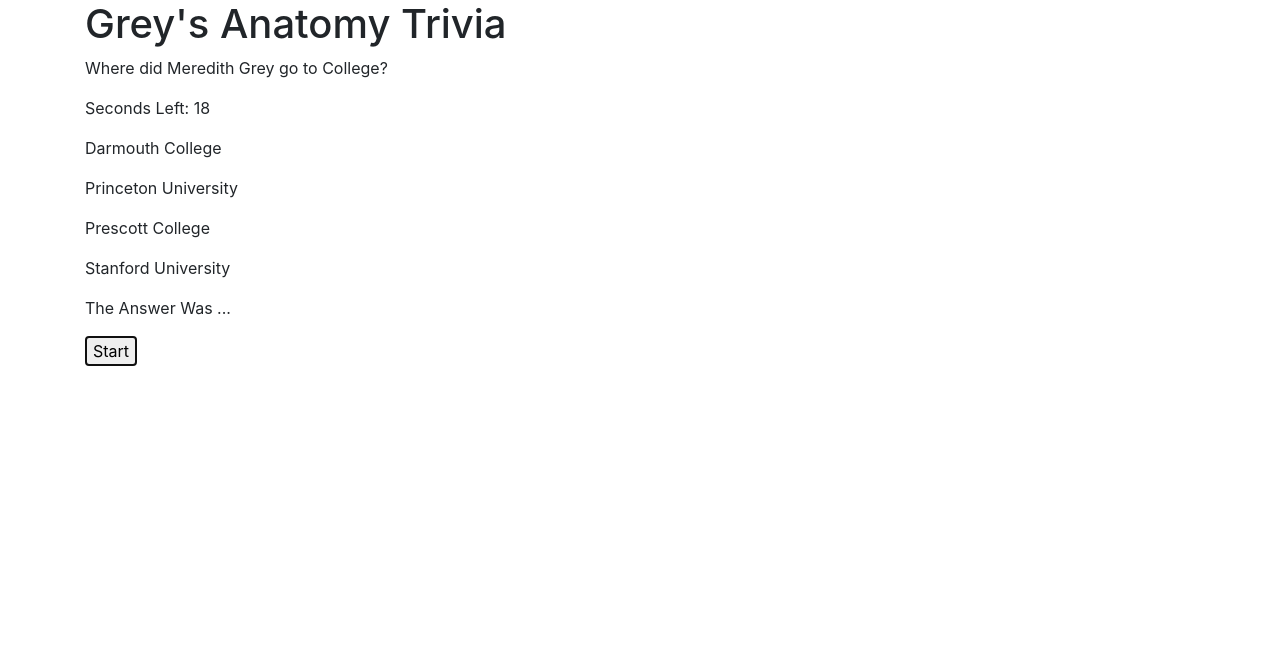
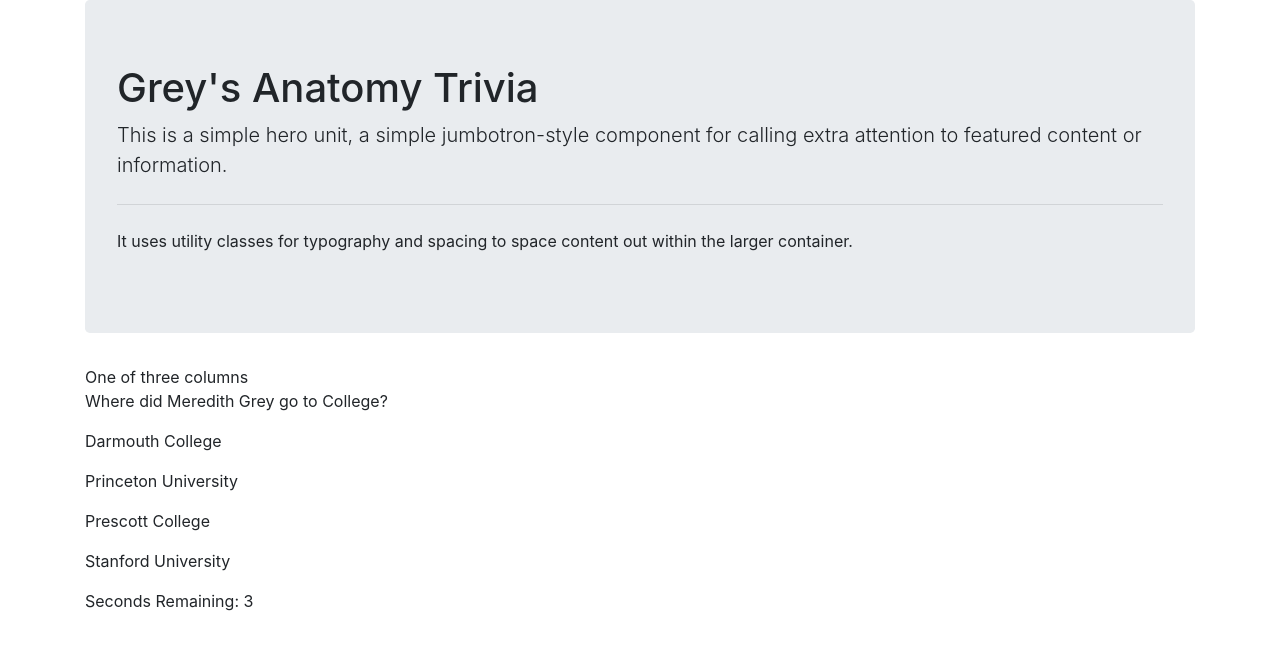
Before and after one commit to sengland88/TriviaGame, a plain HTML site: page index.html in a window 1280 px wide. Both pictures are taken after a click on the button "Start". Drawn offline with nearby package versions, Linux system fonts and the light colour scheme.

Commit message:
created the logic for the trivia game and began update html

```diff
--- a/assets/javascript/app.js
+++ b/assets/javascript/app.js
@@ -1,149 +1,151 @@
-$(document).ready(function () {
+$(document).ready(function() {
 
-let theQuestion = 0
-let correctAnswers = 0
-let incorrectAnswers = 0
-let unansweredQuestions = 0
-// let questionSeconds = 20
-// var questionCounter
-let gameStart = false
+  hideText()
 
-$(".answer").on("click", questionHandler)
 
-$(".button").on("click" , function() {
-    console.log("you clicked the start button")
-    gameStart = true
-    questionGenerator()
-})
+  let theQuestion = 0;
+  let correctAnswers = 0;
+  let incorrectAnswers = 0;
+  let unansweredQuestions = 0;
+  let gameStart = false;
+
+
+  $(".button").show();
+
+  $(".answer").on("click", questionHandler);
+
+  $(".button").on("click", function() {
+    // console.log("you clicked the start button");
+    gameStart = true;
+    questionGenerator();
+  });
 
   function questionGenerator() {
+    questionChecker();
 
     if (gameStart) {
-
-        showText()
-        theTimer(20)
-
-        $(".question").html(triviaQuestions[theQuestion].question)
-        console.log(triviaQuestions[theQuestion].question)
-
-        $(".answerOne").html(triviaQuestions[theQuestion].answers[0])
-        $(".answerTwo").html(triviaQuestions[theQuestion].answers[1])
-        $(".answerThree").html(triviaQuestions[theQuestion].answers[2])
-        $(".answerFour").html(triviaQuestions[theQuestion].answers[3])
+        showText();
+        theTimer(5);
+        $(".image").html(" ")
+        $(".button").hide()
+        $(".theResult").hide()
+        $(".question").html(triviaQuestions[theQuestion].question);
+        $(".answerOne").html(triviaQuestions[theQuestion].answers[0]);
+        $(".answerTwo").html(triviaQuestions[theQuestion].answers[1]);
+        $(".answerThree").html(triviaQuestions[theQuestion].answers[2]);
+        $(".answerFour").html(triviaQuestions[theQuestion].answers[3]);
     }
   }
 
   function questionHandler() {
+    clearInterval(interval);
+    questionChecker();
 
     if (gameStart === false) {
-        return
+      return false;
     }
 
-    let answerIndex = parseInt($(this).attr("value"))
-    console.log(`${answerIndex} is answer index`)
+    let answerIndex = parseInt($(this).attr("value"));
+    // console.log(`${answerIndex} is answer index`);
     // return false
 
     if (answerIndex === triviaQuestions[theQuestion].theAnswer) {
-        console.log("correct!")
-        correctAnswers++
-        cutePopUp()
-        console.log(`you have ${correctAnswers} correct answers in the game`)
+    //   console.log("correct!");
+      correctAnswers++;
+      cutePopUp();
+    //   console.log(`you have ${correctAnswers} correct answers in the game`);
     } else {
-        console.log("incorrect!")
-        incorrectAnswers++
-        uglyPopUp()
-        console.log(`you have ${incorrectAnswers} incorrect answers in the game`)
+    //   console.log("incorrect!");
+      incorrectAnswers++;
+      uglyPopUp();
+    //   console.log(`you have ${incorrectAnswers} incorrect answers in the game`);
     }
-
   }
 
   function cutePopUp() {
-    hideText()
-    alert("you got the answer right!")
-    theDelay()
+    hideText();
+    // console.log("you got the answer right!");
+    $(".image").show().html(triviaQuestions[theQuestion].correctAnswer)
+    theDelay();
   }
 
   function uglyPopUp() {
-    hideText()
-    console.log("you got it wrong")
-    theDelay()
+    let answerNumber = triviaQuestions[theQuestion].theAnswer
+    // console.log(answerNumber)
+    hideText();
+    // console.log("you got it wrong");
+    $(".image").show().html(triviaQuestions[theQuestion].incorrectAnswer)
+
+
+    $(".theResult").show().html(`The Correct Answer was ${triviaQuestions[theQuestion].answers[answerNumber]}`)
+    theDelay();
   }
 
   function theDelay() {
     theQuestion++;
-    questionChecker()
+    questionChecker();
     setTimeout(questionGenerator, 3000);
-    cle
     //resetTimer
   }
 
-function questionChecker() {
-
-    if (theQuestion == triviaQuestions.length){
-        console.log("you've reached the ends")
-        alert("You're done!")
-        gameStart = false
-    }
-}
-
-// function theTimes() {
-//     clearInterval(questionCounter);
-//     console.log(`${questionCounter} is the question counter`)
-//     debugger
-//     questionCounter = setInterval(theTimer, 1000)
-// }
-
-// function theTimer() {
-
-//     questionSeconds--
-//     $(".seconds").html(questionSeconds)
-//     if (questionSeconds === 0) {
-//         questionSeconds = 20
-//         theQuestion++
-//         setTimeout(questionGenerator, 3000);
-//         hideText()
-//     }
-// }
-
   function theTimer(seconds) {
-
-    let timer = document.querySelector('.seconds');
-    timer.innerHTML = seconds;
+    let timer = $(".seconds");
+    timer.html(seconds);
     // every second
 
-    interval = setInterval(function(){
+    interval = setInterval(function() {
       // grab that number
-        let currentNumber = Number(timer.innerHTML);
+      let currentNumber = Number(timer.html());
       // decrease it by 1
       currentNumber--;
       // display the new number on the screen
-        timer.innerHTML = currentNumber;
+      timer.html(currentNumber);
+    //   console.log(currentNumber);
       // if timer  = 0
+
+      if (
+        $(".answer").on("click", function() {
+          clearInterval(interval);
+        })
+      )
         if (currentNumber === 0) {
           // stop timer
-            unansweredQuestions++
-            theQuestion++
+          unansweredQuestions++;
+
+        //   console.log(`you have ${unansweredQuestions} unanswered questions`);
+          theQuestion++;
           clearInterval(interval);
           setTimeout(questionGenerator, 3000);
-            hideText()
+          hideText();
+          $(".question").show().html("C'mon - that was an easy one!");
+          $(".image").show().html("<img src='assets/images/seriously.gif' />")
+
         }
     }, 1000);
   }
 
   function hideText() {
-    $(".question").hide()
-    $(".timer").hide()
-    $(".answer").hide()
-    $(".theResult").hide()
-    $(".button").hide()
+    $(".question").hide();
+    $(".timer").hide();
+    $(".answer").hide();
+    $(".theResult").hide();
+
   }
 
   function showText() {
-    $(".question").show()
-    $(".timer").show()
-    $(".answer").show()
-    $(".theResult").show()
-    $(".button").show()
+    $(".question").show();
+    $(".timer").show();
+    $(".answer").show();
   }
 
-}) // document ready end bracket
+  function questionChecker() {
+    if (theQuestion == triviaQuestions.length) {
+      clearInterval(interval);
+      console.log("you've reached the ends");
+      alert("You're done!");
+      gameStart = false;
+      hideText();
+      clearInterval(interval);
+    }
+  }
+}); // document ready end bracket
--- a/assets/javascript/questions.js
+++ b/assets/javascript/questions.js
@@ -3,61 +3,78 @@ let triviaQuestions = [
     {question: "Where did Meredith Grey go to College?",
         answers: ["Darmouth College", "Princeton University" , "Prescott College" , "Stanford University"],
         theAnswer: 0,
+        correctAnswer: "<img src='assets/images/darmouth.gif' />",
+        incorrectAnswer: "<img src='assets/images/soSad.gif' />",
     },
 
     {question: "What does Cristina Yang call Alex Karev?",
         answers: ["Her Person" , "Evil Spawn" , "Four" , "Trash Can"],
         theAnswer: 1,
+        correctAnswer: "<img src='assets/images/evilspawn.gif' />",
+        incorrectAnswer: "<img src='assets/images/soSad.gif' />",
     },
 
     {question: "Which intern was pregnant at age 16?",
         answers: ["Meredith Grey" , "Lexie Grey" , "Isabell Stevens" , "Miranda Bailey"],
         theAnswer: 2,
+        correctAnswer: "<img src='assets/images/izzie.gif' />",
+        incorrectAnswer: "<img src='assets/images/soSad.gif' />",
     },
 
     {question: "What was the name of the first episode?",
         answers: ["'Band-aid Covers the Bullet Hole'", "'A Hard Day's Night'" , "'The First Cut is the Deepest'" ,  "'Raindrop Keeps Falling on My Head'"],
         theAnswer: 1,
+        correctAnswer: "<img src='assets/images/firstEpisode.gif' />",
+        incorrectAnswer: "<img src='assets/images/soSad.gif' />",
     },
 
     {question: "What is the name of the hospital Meredith works?",
         answers: ["Mercy West", "Seattle West", "Mercy Grace", "Seattle Grace"],
         theAnswer: 3,
+        correctAnswer: "<img src='assets/images/hosptial.gif' />",
+        incorrectAnswer: "<img src='assets/images/soSad.gif' />",
     },
 
     {question: "What is the name of the bar the doctors hang out in?",
         answers: [ "Emerald City Bar", "Southern Nights", "Ember", "The Lodge"],
         theAnswer: 0,
+        correctAnswer: "<img src='assets/images/drinking.gif' />",
+        incorrectAnswer: "<img src='assets/images/soSad.gif' />",
     },
 
     {question: "Who left Cristina Yang at the alter?",
         answers: [ "Derek Shepherd", "Preston Burke", "George O'Malley", "Alex Karev"],
         theAnswer: 1,
+        correctAnswer: "<img src='assets/images/alter.gif' />",
+        incorrectAnswer: "<img src='assets/images/soSad.gif' />",
     },
 
     {question: "What is the name that Alex Karev gives the woman he saved from the ferry accident?",
         answers: [ "Reed", "Rebecca", "Miranda", "Ava"],
         theAnswer: 3,
+        correctAnswer: "<img src='assets/images/rebecca.gif' />",
+        incorrectAnswer: "<img src='assets/images/soSad.gif' />",
     },
 
     {question: "Finish this phrase: You will always be my _______.",
         answers: ["Lover", "Friend", "Person", "Wife"],
         theAnswer: 2,
-    },
-
-    {question: "What is the name that Alex Karev gives the woman he saved from the ferry accident?",
-        answers: ["'It’s a beautiful day to save lives.'", "'You will always be my person.'", "'Pick me. Choose me. Love me.'", "'You were like coming up for fresh air.'"],
-        theAnswer: 0,
+        correctAnswer: "<img src='assets/images/myPerson.gif' />",
+        incorrectAnswer: "<img src='assets/images/soSad.gif' />",
     },
 
     {question: "What nickname do the interns give Derek Shephard?",
         answers: ["McDreamy", "McSteamy", "McHottie", "McBitchy"],
         theAnswer: 0,
+        correctAnswer: "<img src='assets/images/mcdreamy.gif' />",
+        incorrectAnswer: "<img src='assets/images/soSad.gif' />",
     },
 
     {question: "What is Meredith Grey’s sister’s name? ",
         answers: ["Ellis Grey", "Courtney Grey", "Lexie Grey",  "Rebecca Grey"],
         theAnswer: 2,
+        correctAnswer: "<img src='assets/images/lexie.gif' />",
+        incorrectAnswer: "<img src='assets/images/soSad.gif' />",
     }
 
 ] // triviaQuestions end bracket
--- a/index.html
+++ b/index.html
@@ -12,21 +12,40 @@
 
     <div class="container">
 
-        <h1>Grey's Anatomy Trivia</h1>
+            <div class="row">
+                <div class="col-sm-12">
+                    <div class="jumbotron">
+                            <h1>Grey's Anatomy Trivia</h1>
 
-        <p class="question">Test Question</p>
+                            <p class="lead">This is a simple hero unit, a simple jumbotron-style component for calling extra attention to featured content or information.</p>
+                            <hr class="my-4">
+                            <p>It uses utility classes for typography and spacing to space content out within the larger container.</p>
+                            <button class="button">Start</button>
+                    </div>
+                </div>
+            </div>
 
-        <p class="timer">Seconds Left: <span class="seconds"></span></p>
+            <div class="row">
+                    <div class="col-sm-12">
+                        One of three columns
+                    </div>
+                </div>
 
-        <p class="answerOne answer" value=0>A</p>
-        <p class="answerTwo answer" value=1>B</p>
-        <p class="answerThree answer" value=2>C</p>
-        <p class="answerFour answer" value=3>D</p>
 
-        <p class="theResult">The Answer Was ... </p>
+
+
+
+        <p class="question"></p>
+
+        <p class="answerOne answer" value=0></p>
+        <p class="answerTwo answer" value=1></p>
+        <p class="answerThree answer" value=2></p>
+        <p class="answerFour answer" value=3></p>
+
+        <p class="timer">Seconds Remaining: <span class="seconds"></span></p>
+
+        <p class="theResult"></p>
         <div class="image"></div>
-
-        <button class="button">Start</button>
 
         <p class="stats"></p>
 
```
Also changed, not shown: assets/images/alter.gif (added), assets/images/darmouth.gif (added), assets/images/drinking.gif (added), assets/images/evilSpawn.gif (added), assets/images/hosptial.gif (added), assets/images/izzie.gif (added), assets/images/lexie.gif (added), assets/images/mcdreamy.gif (added), assets/images/rebecca.gif (added), assets/images/seriously.gif (added), 3 other files. Lines whose indentation alone changed are shown as unchanged.
